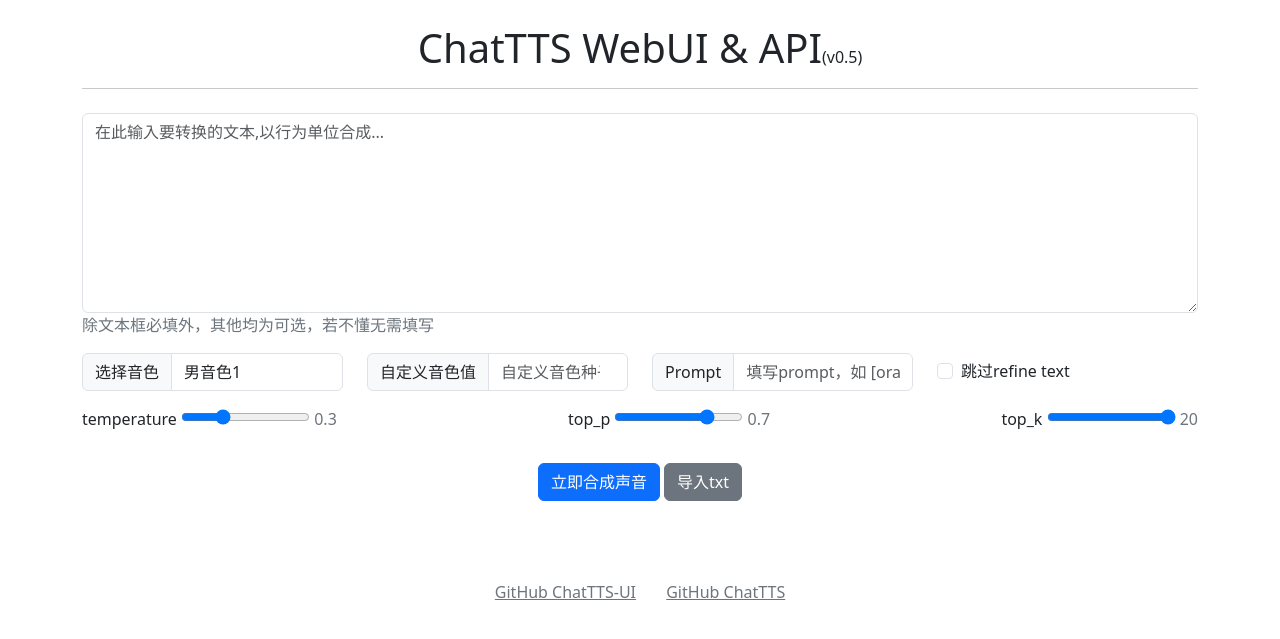
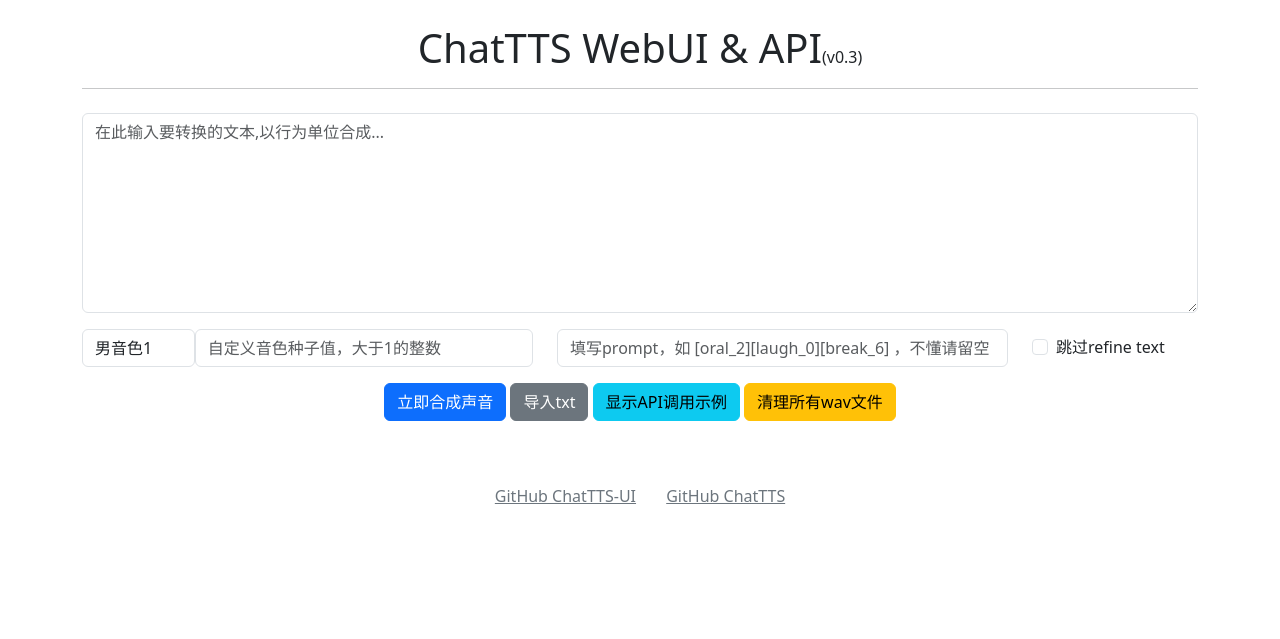
Before and after one commit to jianchang512/ChatTTS-ui, a Flask app: page / in a window 1280 px wide. Shown: the top 639 px of the page. Run offline with Flask 3, Linux system fonts and the light colour scheme; parts of the project's set-up code (start-up, migrations or seed data) failed here and were passed over; some libraries are stand-ins or nearby versions.

Commit message:
feature: 新增分段推理、api调用示例、清理wav文件按钮

```diff
--- a/app.py
+++ b/app.py
@@ -1,13 +1,28 @@
 import os
 import sys
-from pathlib import Path
+
+import datetime
 import torch
 import torch._dynamo
+
 torch._dynamo.config.suppress_errors = True
-torch._dynamo.config.cache_size_limit = 64
-torch._dynamo.config.suppress_errors = True
-torch.set_float32_matmul_precision('high')
 os.environ['KMP_DUPLICATE_LIB_OK'] = 'True'
+import ChatTTS
+from dotenv import load_dotenv
+from flask import Flask, request, render_template, jsonify, send_from_directory
+import logging
+from logging.handlers import RotatingFileHandler
+from waitress import serve
+
+load_dotenv()
+import soundfile as sf
+from pathlib import Path
+import hashlib, webbrowser
+from modelscope import snapshot_download
+import numpy as np
+import time
+
+
 def get_executable_path():
     # 这个函数会返回可执行文件所在的目录
     if getattr(sys, 'frozen', False):
@@ -15,45 +30,30 @@
         return Path(sys.executable).parent.as_posix()
     else:
         return Path.cwd().as_posix()
-VERSION='0.5'
-
-ROOT_DIR=get_executable_path()
-
-MODEL_DIR_PATH=Path(ROOT_DIR+"/models")
-MODEL_DIR_PATH.mkdir(parents=True, exist_ok=True)
-MODEL_DIR=MODEL_DIR_PATH.as_posix()
-
-WAVS_DIR_PATH=Path(ROOT_DIR+"/static/wavs")
-WAVS_DIR_PATH.mkdir(parents=True, exist_ok=True)
-WAVS_DIR=WAVS_DIR_PATH.as_posix()
-
-LOGS_DIR_PATH=Path(ROOT_DIR+"/logs")
-LOGS_DIR_PATH.mkdir(parents=True, exist_ok=True)
-LOGS_DIR=LOGS_DIR_PATH.as_posix()
-
-import soundfile as sf
-import ChatTTS
-import datetime
-from dotenv import load_dotenv
-from flask import Flask, request, render_template, jsonify,  send_from_directory
-import logging
-from logging.handlers import RotatingFileHandler
-from waitress import serve
-load_dotenv()
-import hashlib,webbrowser
-from modelscope import snapshot_download
-import numpy as np
 
 
-# 读取 .env 变量
+VERSION = '0.3'
+
+ROOT_DIR = get_executable_path()
+
+MODEL_DIR_PATH = Path(ROOT_DIR + "/models")
+MODEL_DIR_PATH.mkdir(parents=True, exist_ok=True)
+MODEL_DIR = MODEL_DIR_PATH.as_posix()
+
+WAVS_DIR_PATH = Path(ROOT_DIR + "/static/wavs")
+WAVS_DIR_PATH.mkdir(parents=True, exist_ok=True)
+WAVS_DIR = WAVS_DIR_PATH.as_posix()
+
+LOGS_DIR_PATH = Path(ROOT_DIR + "/logs")
+LOGS_DIR_PATH.mkdir(parents=True, exist_ok=True)
+LOGS_DIR = LOGS_DIR_PATH.as_posix()
+
 WEB_ADDRESS = os.getenv('WEB_ADDRESS', '127.0.0.1:9966')
 
-
-
 # 默认从 modelscope 下载模型,如果想从huggingface下载模型，请将以下3行注释掉
-CHATTTS_DIR = snapshot_download('pzc163/chatTTS',cache_dir=MODEL_DIR)
+CHATTTS_DIR = snapshot_download('pzc163/chatTTS', cache_dir=MODEL_DIR)
 chat = ChatTTS.Chat()
-chat.load_models(source="local",local_path=CHATTTS_DIR)
+chat.load_models(source="local", local_path=CHATTTS_DIR, compile=False)
 
 # 如果希望从 huggingface.co下载模型，将以下注释删掉。将上方3行内容注释掉
 #os.environ['HF_HUB_CACHE']=MODEL_DIR
@@ -62,25 +62,22 @@
 #chat.load_models()
 
 
-
-
 # 配置日志
 # 禁用 Werkzeug 默认的日志处理器
 log = logging.getLogger('werkzeug')
 log.handlers[:] = []
 log.setLevel(logging.WARNING)
 
-app = Flask(__name__,
-    static_folder=ROOT_DIR+'/static',
-    static_url_path='/static',
-    template_folder=ROOT_DIR+'/templates')
+app = Flask(__name__, static_folder=ROOT_DIR + '/static', static_url_path='/static',
+            template_folder=ROOT_DIR + '/templates')
 
 root_log = logging.getLogger()  # Flask的根日志记录器
 root_log.handlers = []
 root_log.setLevel(logging.WARNING)
 app.logger.setLevel(logging.WARNING)
 # 创建 RotatingFileHandler 对象，设置写入的文件路径和大小限制
-file_handler = RotatingFileHandler(LOGS_DIR+f'/{datetime.datetime.now().strftime("%Y%m%d")}.log', maxBytes=1024 * 1024, backupCount=5)
+file_handler = RotatingFileHandler(LOGS_DIR + f'/{datetime.datetime.now().strftime("%Y%m%d")}.log',
+                                   maxBytes=1024 * 1024, backupCount=5)
 # 创建日志的格式
 formatter = logging.Formatter('%(asctime)s - %(name)s - %(levelname)s - %(message)s')
 # 设置文件处理器的级别和格式
@@ -90,6 +87,7 @@
 app.logger.addHandler(file_handler)
 app.jinja_env.globals.update(enumerate=enumerate)
 
+
 @app.route('/static/<path:filename>')
 def static_files(filename):
     return send_from_directory(app.config['STATIC_FOLDER'], filename)
@@ -97,73 +95,129 @@
 
 @app.route('/')
 def index():
-    return render_template("index.html",weburl=WEB_ADDRESS,version=VERSION)
+    return render_template("index.html", weburl=WEB_ADDRESS, version=VERSION)
 
 
 # 根据文本返回tts结果，返回 filename=文件名 url=可下载地址
 # 请求端根据需要自行选择使用哪个
-# params:
-#
+# params
 # text:待合成文字
 # voice：音色
 # custom_voice：自定义音色值
 # skip_refine: 1=跳过refine_text阶段，0=不跳过
-# temperature
-# top_p
-# top_k
 # prompt：
 @app.route('/tts', methods=['GET', 'POST'])
 def tts():
     # 原始字符串
-    text = request.args.get("text","").strip() or request.form.get("text","").strip()
-    prompt = request.form.get("prompt",'')
+    text = request.args.get("text", "").strip() or request.form.get("text", "").strip()
+    prompt = request.form.get("prompt", '')
+
+    # 分割文本，分段生成wav音频
+    text_segments = text.split('---')
+
     try:
-        custom_voice=int(request.form.get("custom_voice",0))
-        voice =  custom_voice if custom_voice>0  else int(request.form.get("voice",2222))
+        custom_voice = request.form.get("custom_voice", '')
+        voice = int(custom_voice) if custom_voice else int(request.form.get("voice", '2222'))
     except Exception:
-        voice=2222
-    print(f'{voice=},{custom_voice=}')
-    temperature = float(request.form.get("temperature",0.3))
-    top_p = float(request.form.get("top_p",0.7))
-    top_k = int(request.form.get("top_k",20))
+        voice = 2222
 
-    skip_refine = request.form.get("skip_refine",'0')
-
-    app.logger.info(f"[tts]{text=}\n{voice=},{skip_refine=}\n")
-    if not text:
+    skip_refine = request.form.get("skip_refine", '0')
+    app.logger.info(f"[tts]{text_segments=}\n{voice=},{skip_refine=}\n")
+    if not text_segments:
         return jsonify({"code": 1, "msg": "text params lost"})
     std, mean = torch.load(f'{CHATTTS_DIR}/asset/spk_stat.pt').chunk(2)
     torch.manual_seed(voice)
 
     rand_spk = chat.sample_random_speaker()
-    #rand_spk = torch.randn(768) * std + mean
+    # rand_spk = torch.randn(768) * std + mean
 
-    md5_hash = hashlib.md5()
-    md5_hash.update(f"{text}-{voice}-{skip_refine}-{prompt}".encode('utf-8'))
-    datename=datetime.datetime.now().strftime('%Y%m%d-%H_%M_%S')
-    filename = datename+'-'+md5_hash.hexdigest() + ".wav"
-    wavs = chat.infer([t for t in text.split("\n") if t.strip()], use_decoder=True, skip_refine_text=True if int(skip_refine)==1 else False,params_infer_code={
-        'spk_emb': rand_spk,
-        'temperature':temperature,
-        'top_P':top_p,
-        'top_K':top_k
-    }, params_refine_text= {'prompt': prompt},do_text_normalization=False)
-    # 初始化一个空的numpy数组用于之后的合并
-    combined_wavdata = np.array([], dtype=wavs[0][0].dtype)  # 确保dtype与你的wav数据类型匹配
+    audio_files = []
 
-    for wavdata in wavs:
-        combined_wavdata = np.concatenate((combined_wavdata, wavdata[0]))
+    for segment in text_segments:
+        segment = segment.strip()
+        if not segment:
+            continue
 
-    sf.write(WAVS_DIR+'/'+filename, combined_wavdata, 24000)
+        md5_hash = hashlib.md5()
+        md5_hash.update(f"{segment}-{voice}-{skip_refine}-{prompt}".encode('utf-8'))
+        datename = datetime.datetime.now().strftime('%Y%m%d-%H_%M_%S')
+        filename = datename + '-' + md5_hash.hexdigest() + ".wav"
 
-    return jsonify({"code": 0, "msg": "ok","filename":WAVS_DIR+'/'+filename,"url":f"http://{request.host}/static/wavs/{filename}"})
+        start_time = time.time()
 
+        if int(skip_refine) == 1:
+            wavs = chat.infer([t for t in segment.split("\n") if t.strip()], use_decoder=True, skip_refine_text=True,
+                              params_infer_code={'spk_emb': rand_spk}, params_refine_text={'prompt': prompt})
+        else:
+            wavs = chat.infer([t for t in segment.split("\n") if t.strip()], use_decoder=True,
+                              params_infer_code={'spk_emb': rand_spk}, params_refine_text={'prompt': prompt})
+
+        end_time = time.time()
+        inference_time = end_time - start_time
+        inference_time_rounded = round(inference_time, 2)
+
+        print(f"推理时长: {inference_time_rounded} 秒")
+
+        # 初始化一个空的numpy数组用于之后的合并
+        combined_wavdata = np.array([], dtype=wavs[0][0].dtype)  # 确保dtype与你的wav数据类型匹配
+
+        for wavdata in wavs:
+            combined_wavdata = np.concatenate((combined_wavdata, wavdata[0]))
+
+        # Calculate and print audio duration
+        sample_rate = 24000  # Assuming 24kHz sample rate
+        audio_duration = len(combined_wavdata) / sample_rate
+        audio_duration_rounded = round(audio_duration, 2)
+        app.logger.info(f"音频时长: {audio_duration_rounded} 秒")
+        print(f"音频时长: {audio_duration_rounded} 秒")
+
+        sf.write(WAVS_DIR + '/' + filename, combined_wavdata, sample_rate)
+
+        audio_files.append({
+            "filename": WAVS_DIR + '/' + filename,
+            "url": f"http://{request.host}/static/wavs/{filename}",
+            "inference_time": inference_time_rounded,
+            "audio_duration": audio_duration_rounded
+        })
+
+    return jsonify({"code": 0, "msg": "ok", "audio_files": audio_files})
+
+
+def ClearWav(directory):
+    # 获取../static/wavs目录中的所有文件和目录
+    files = [f for f in os.listdir(directory) if os.path.isfile(os.path.join(directory, f))]
+
+    if not files:
+        return False, "wavs目录内无wav文件"
+
+    for filename in os.listdir(directory):
+        file_path = os.path.join(directory, filename)
+        try:
+            if os.path.isfile(file_path) or os.path.islink(file_path):
+                os.unlink(file_path)
+                print(f"已删除文件: {file_path}")
+            elif os.path.isdir(file_path):
+                print(f"跳过文件夹: {file_path}")
+        except Exception as e:
+            print(f"文件删除错误 {file_path}, 报错信息: {e}")
+            return False, str(e)
+    return True, "All wav files deleted."
+
+
+@app.route('/clear_wavs', methods=['POST'])
+def clear_wavs():
+    dir_path = 'static/wavs'  # wav音频文件存储目录
+    success, message = ClearWav(dir_path)
+    if success:
+        return jsonify({"code": 0, "msg": message})
+    else:
+        return jsonify({"code": 1, "msg": message})
 
 
 try:
     host = WEB_ADDRESS.split(':')
     print(f'启动:{host}')
     webbrowser.open(f'http://{WEB_ADDRESS}')
-    serve(app,host=host[0], port=int(host[1]))
+    serve(app, host=host[0], port=int(host[1]))
 except Exception:
     pass
--- a/templates/index.html
+++ b/templates/index.html
@@ -21,10 +21,14 @@
 		opacity:0;
 		cursor:pointer;
 		font-size:0;
-
 	}
 	#text-input{
 		min-height:200px
+	}
+
+    .btn-warning {
+      background-color: #ffc107;
+      border-color: #ffc107;
     }
 
 	</style>
@@ -38,14 +42,10 @@
 	<hr>
     <div class="row justify-content-center">
         <div class="col-12  my-2">
-            <textarea id="text-input" class="form-control d-block" rows="3" placeholder="在此输入要转换的文本,以行为单位合成..."></textarea>
-			<span class="text-secondary fs-6">除文本框必填外，其他均为可选，若不懂无需填写</span>
+            <textarea id="text-input" class="form-control" rows="3" placeholder="在此输入要转换的文本,以行为单位合成..."></textarea>
         </div>
-		<div class="col-12 my-2 ">
-			<div class="row align-items-center">
-				<div class="col align-items-center input-group">
-					<span class="input-group-text">选择音色</span>
-					<select id="voice" class="form-control">
+		<div class="col-5 my-2 d-flex ">
+			<select id="voice" class="form-control w-25">
 				<option value="2222">男音色1</option>
 				<option value="7869">男音色2</option>
 				<option value="6653">男音色3</option>
@@ -53,53 +53,29 @@
 				<option value="5099">女音色2</option>
 				<option value="3333">女音色3</option>
 			</select>
+			<input id="custom_voice" data-toggle="tooltip" title="填写后将忽略左侧音色选择，以该填写值获取音色" class="form-control w-75" placeholder="自定义音色种子值，大于1的整数" type="number" min="0" />
+
 		</div>
-				<div class="col align-items-center input-group">
-						<span class="input-group-text" id="">自定义音色值</span>
-						<input id="custom_voice" data-toggle="tooltip" title="填写后将忽略左侧音色选择，以该填写值获取音色,例如 2000，8000等" class="form-control" placeholder="自定义音色种子值，大于1,如 3000 9000等" type="number" min="0" />
+        <div class="col-5  my-2">
+			<input id="prompt" class="form-control" placeholder="填写prompt，如 [oral_2][laugh_0][break_6] ，不懂请留空" />
 		</div>
-				<div class="col align-items-center input-group">
-						<span class="input-group-text" id="">Prompt</span>
-						<input id="prompt" class="form-control" data-toggle="tooltip" title="填写prompt，如 [oral_2][laugh_0][break_6]" placeholder="填写prompt，如 [oral_2][laugh_0][break_6]" />
-				</div>
-				<div class="col align-items-center">
+		<div class="col-2  my-2 d-flex align-items-center">
 			  <div class="form-check" title="如果文本中加入了控制符或效果较差，可尝试选中该项" data-toggle="tooltip">
 				<input type="checkbox" class="form-check-input" id="skip_refine">
 				<label class="form-check-label" for="skip_refine">跳过refine text</label>
 			  </div>
 		</div>
-			</div>
-		</div>
-		<div class="col-12 my-2 d-flex align-items-center justify-content-between" id="temper_wrap">
-			<div class="form-group">
-				<label for="temperature">temperature</label>
-				<input type="range" class="form-control-range" id="temperature" min='0.00001' max='1.0' step='0.00001' value='0.3' />
-				<span class="text-secondary fs-6">0.3</span>
-			</div>
-
-			<div class="form-group">
-				<label for="top_p">top_p</label>
-				<input type="range" class="form-control-range" id="top_p" min='0.1' max='0.9' step='0.05' value='0.7' />
-				<span class="text-secondary fs-6">0.7</span>
-
-			</div>
-
-			<div class="form-group">
-				<label for="top_k">top_k</label>
-				<input type="range" class="form-control-range" id="top_k" min='1' max='20' step='1' value='20' />
-				<span class="text-secondary fs-6">20</span>
-
-			</div>
-		</div>
-        <div class="col-12  my-4 text-center">
+        <div class="col-12  my-2 text-center">
             <button id="submit-btn" class="btn btn-primary">立即合成声音</button>
 			<button id="upload-btn" class="btn btn-secondary">导入txt
 				<input type="file" id="file-input" accept=".txt"  >
 			</button>
-
+            <button id="show-js-btn" class="btn btn-info">显示API调用示例</button>
+            <button id="clear-btn" class="btn btn-warning">清理所有wav文件</button>
         </div>
         <div class="col-12  mt-4" >
             <div class="row" id="audio-container"></div>
+            <div class="m-2 bg-black text-white d-none" id="code"></div>
         </div>
     </div>
 
@@ -113,31 +89,27 @@
 <script src="/static/js/layer/layer.js"></script>
 <script src="/static/js/bootstrap.bundle.min.js"></script>
 <script>
+
 $(document).ready(function() {
   $('[data-toggle="tooltip"]').tooltip();
 
-  $('#temper_wrap input[type="range"]').change(function(){
-	$(this).next().text(($(this).val()));
-  });
+    let audioGenerated = false; // 用于跟踪是否生成了音频文件
+    let jsCode = ''; // 用于存储生成的 let js 代码
+
   $('#submit-btn').click(function() {
     var text = $('#text-input').val();
     if (text === '') {
       layer.alert('必须输入文本',{title:false});
     } else {
-			let index=layer.load();
-			let custom_voice=$('#custom_voice').val();
-			let data={
+      let index = layer.load();
+      let custom_voice = $('#custom_voice').val();
+      let data = {
         text: text,
-				prompt:$('#prompt').val(),
-				voice:$('#voice').val(),
-				temperature:parseFloat($('#temperature').val()),
-				top_p:parseFloat($('#top_p').val()),
-				top_k:parseFloat($('#top_k').val()),
-				skip_refine:$('#skip_refine').prop('checked')?1:0,
-				custom_voice:custom_voice?parseInt(custom_voice):0
+        prompt: $('#prompt').val(),
+        voice: $('#voice').val(),
+        skip_refine: $('#skip_refine').prop('checked') ? 1 : 0,
+        custom_voice: custom_voice ? parseInt(custom_voice) : 0
       };
-
-
 
       $.ajax({
         url: '/tts',
@@ -146,9 +118,32 @@
         timeout: 3600000,
         success: function(response) {
           if (response.code === 0) {
-						let pos=response.filename.lastIndexOf('/')+1
-						let filename=response.filename.substr(pos)
-                        $('#audio-container').prepend(`<div class="col-auto mb-2 pb-2 border-bottom"><div class="fs-6 text-secondary">${filename}</div><audio controls src="${response.url}"></audio></div>`);
+            response.audio_files.forEach(function(audio) {
+              let pos = audio.filename.lastIndexOf('/') + 1;
+              let filename = audio.filename.substr(pos);
+              $('#audio-container').append(`<div class="col-12 mb-2 pb-2 border-bottom">
+                                              <div class="fs-6 text-secondary">${filename}</div>
+                                              <audio controls src="${audio.url}"></audio>
+                                              <div>推理时长: ${audio.inference_time} 秒</div>
+                                              <div>生成时长: ${audio.audio_duration} 秒</div>
+                                            </div>`);
+            });
+
+            audioGenerated = true; // 标记音频文件已生成
+
+jsCode=`# API调用示例代码
+
+import requests
+
+res=requests.post('http://${location.host}/tts',data=${JSON.stringify(data)})
+print(res.json())
+
+#ok
+{code:0,msg:'ok',audio_files:[{filename:filename.wav,url:http://${location.host}/static/wavs/filename.wav}]}
+
+#error
+{code:1,msg:"error"}
+`
           } else {
             layer.alert(response.msg,{title:false});
           }
@@ -156,10 +151,22 @@
         error: function(xhr, status, error) {
           layer.alert('发生错误: ' + error,{title:false});
         },
-				complete:function(){
-					layer.close(index)
+        complete: function() {
+          layer.close(index);
         }
       });
+    }
+  });
+
+  $('#show-js-btn').click(function() {
+    if (audioGenerated) {
+      $('#code').toggleClass('d-none');
+      $('#show-js-btn').toggleClass('btn-warning');
+      if (!$('#code').hasClass('d-none')) {
+        $('#code').html(`<pre><code>${jsCode}</code></pre>`);
+      }
+    } else {
+      layer.alert('请先生成音频文件', {title: false});
     }
   });
 
@@ -169,7 +176,7 @@
 
   $('#file-input').change(function(e) {
     var file = e.target.files[0];
-        if(file) {
+    if (file) {
       var reader = new FileReader();
       reader.onload = function(e) {
         $('#text-input').val(e.target.result);
@@ -177,8 +184,36 @@
       reader.readAsText(file, 'UTF-8');
     }
   });
+
+
+    $('#clear-btn').click(function() {
+    layer.confirm('是否要清楚所有wav文件', {
+      btn: ['是', '否'] // 按钮
+    }, function() {
+      // 点击“是”按钮
+      $.ajax({
+        url: '/clear_wavs',
+        type: 'POST',
+        success: function(response) {
+          if (response.code === 0) {
+            layer.alert('清理成功', {title: false});
+          } else {
+            layer.alert('清理失败: ' + response.msg, {title: false});
+          }
+        },
+        error: function(xhr, status, error) {
+          layer.alert('发生错误: ' + error, {title: false});
+        }
       });
+    });
+  });
+
+
+});
+
+
 </script>
 
 
-</body></html>
+</body>
+</html>
```
Lines whose indentation alone changed are shown as unchanged.
